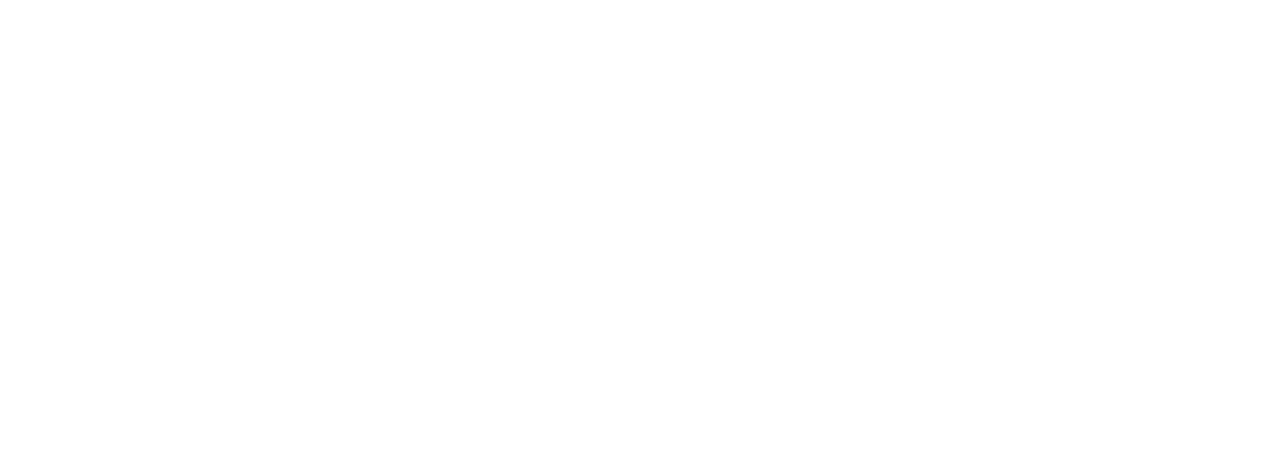
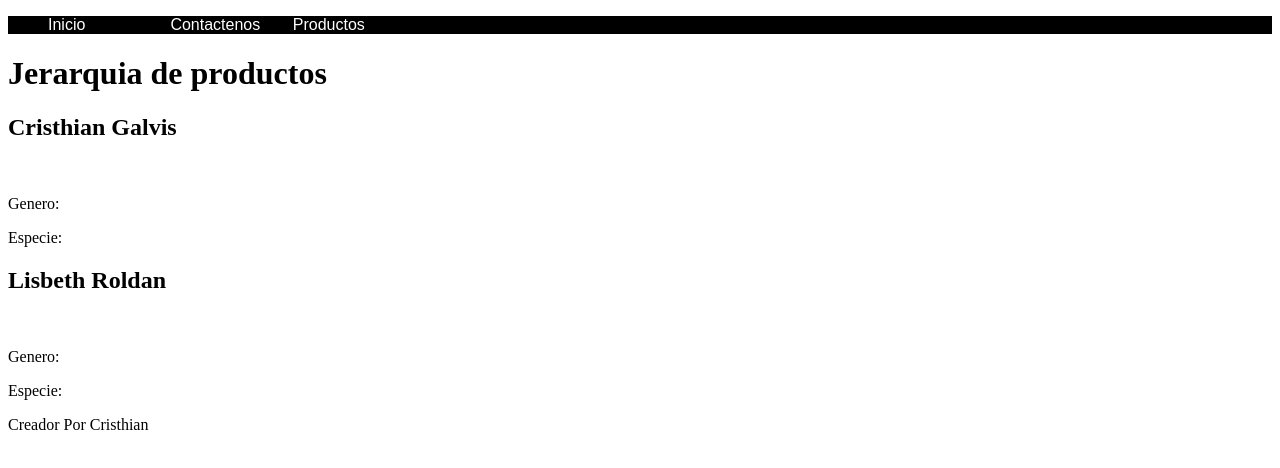
Before and after one commit to cdgalvis/actividadenclase, a plain HTML site: page index.html in a window 1280 px wide. Drawn offline with Linux system fonts and the light colour scheme.

Commit message:
Pagina y estilos css iniciales

```diff
--- /dev/null
+++ b/css/menu.css
@@ -0,0 +1,28 @@
+
+nav {
+    background-color: black;
+    color: white;
+}
+
+.menu li {
+    width: 10%;
+    list-style: none;
+}
+
+.menu {
+    display: flex;
+    align-items: center;
+}
+
+.menu a {
+    color: white;
+    font-family: Arial, Helvetica, sans-serif;
+    text-decoration: none;
+}
+
+.menu a:hover {
+    background-color: white;
+    border: 5px white solid;
+    color: black;
+    border-radius: 5px;
+}
--- a/index.html
+++ b/index.html
@@ -5,8 +5,45 @@
     <meta http-equiv="X-UA-Compatible" content="IE=edge">
     <meta name="viewport" content="width=device-width, initial-scale=1.0">
     <title>Document</title>
+    <link rel="stylesheet" type="text/css" href="./css/menu.css">
 </head>
 <body>
 
+    <nav>
+        <ul class="menu">
+            <li><a href="./index.html">Inicio</a></li>
+            <li><a href="./contactenos.html">Contactenos</a></li>
+            <li><a href="">Productos</a></li>
+        </ul>
+    </nav>
+
+    <div>
+        <h1> Jerarquia de productos </h1>
+        <!-- Categorias de productos -->
+        <section>
+            <!-- Productos -->
+            <article>
+                <header> <h2> Cristhian Galvis </h2>   </header>
+                <img src="">
+                <div>
+                    <p>Genero: </p>
+                    <p>Especie: </p>
+                </div>
+            </article>
+            <article>
+                <header> <h2> Lisbeth Roldan </h2>   </header>
+                <img src="">
+                <div>
+                    <p>Genero: </p>
+                    <p>Especie: </p>
+                </div>
+            </article>
+        </section>
+    </div>
+
+    <footer>
+        <p>Creador Por Cristhian</p>
+    </footer>
+
 </body>
 </html>
```
Also changed, not shown: contactenos.html (added).
